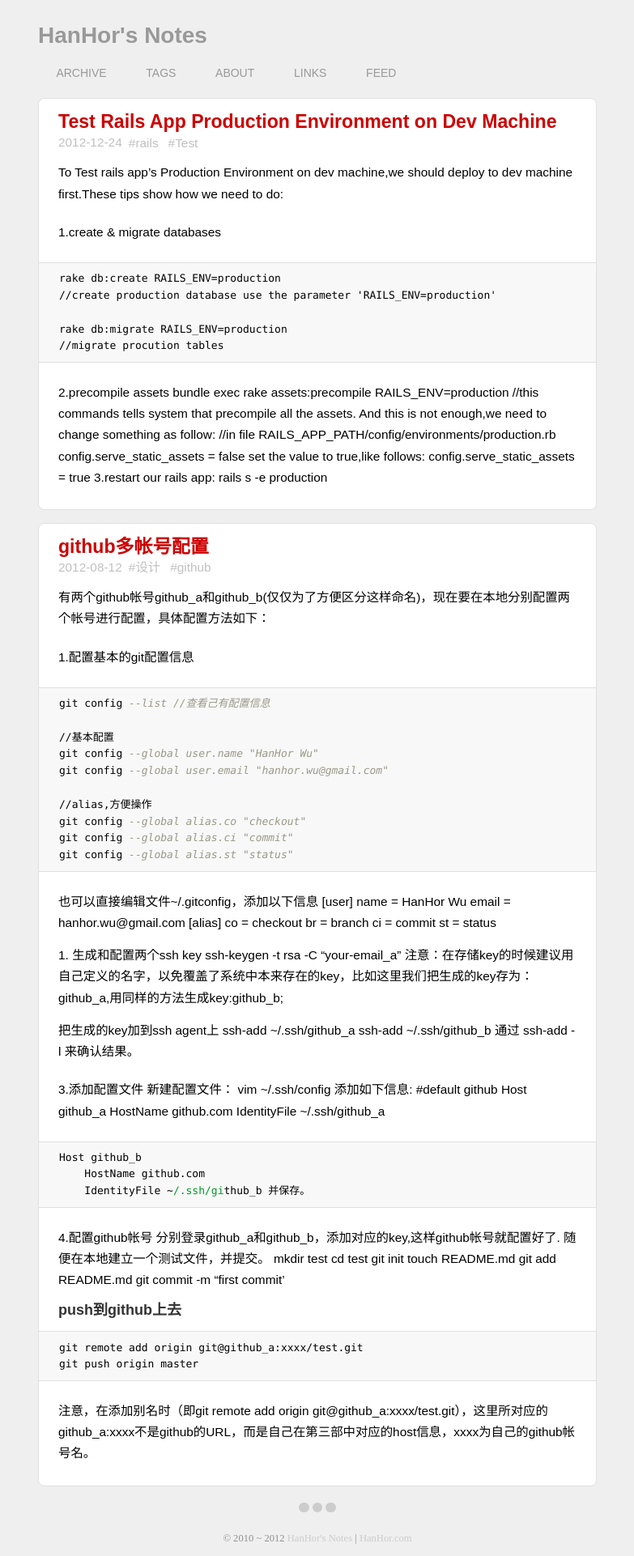
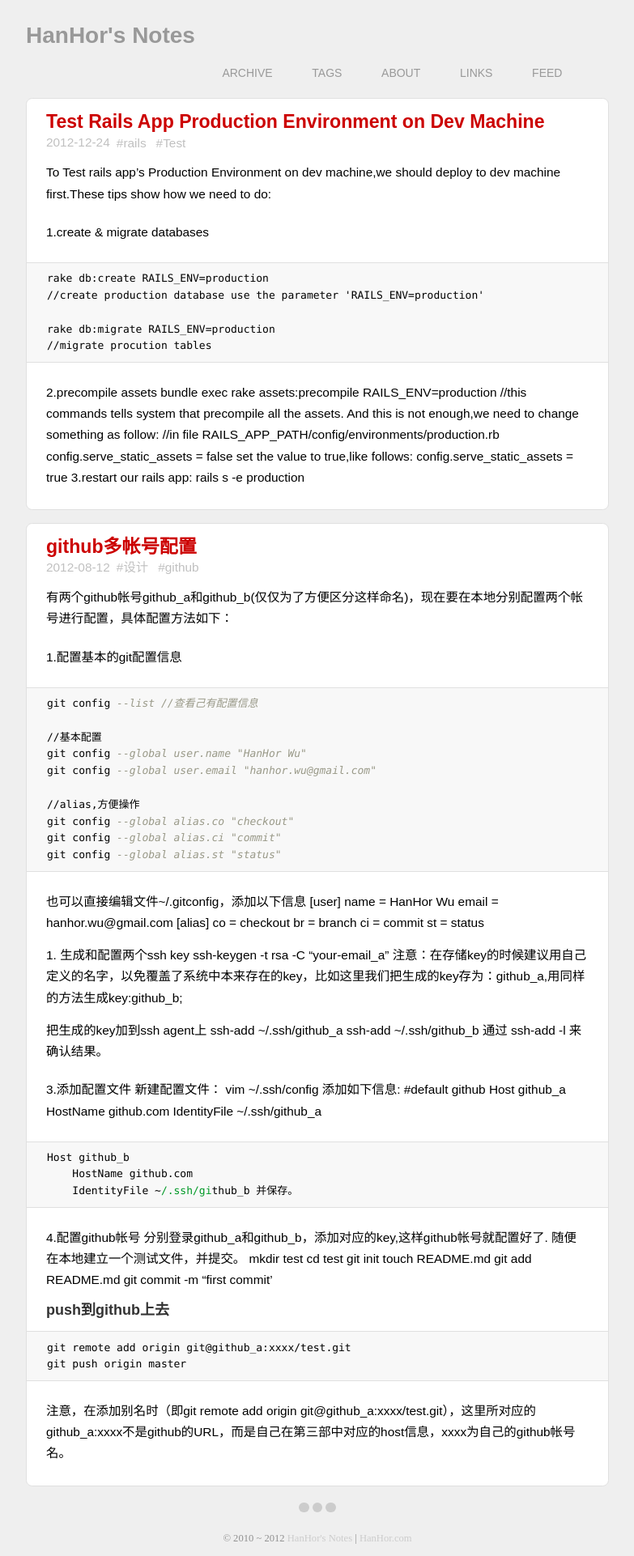
Before and after one commit to sapolang/lxyz.github.com, a Jekyll site: the page built from index.md, in a window 1280 px wide. Shown: the whole page at 81% size, without its empty margins (248-1031 px from the left). Built offline with Jekyll 4.4.1, drawn with Linux system fonts in a browser that asks for light colours; some web fonts are replaced; Markdown is read by kramdown in place of the engine named in the settings.

Commit message:
site opintions

```diff
--- a/css/style.css
+++ b/css/style.css
@@ -46,7 +46,7 @@
   margin: 2em 0 1em 0; }
 
 #header {
-  width: 690px;
+  width: 720px;
   margin: 0 auto; }
   #header a {
     color: #999999; }
@@ -56,7 +56,8 @@
     display: inline-block;
     margin-right: 1em; }
   #header nav {
-    display: inline-block; }
+    display: inline-block;
+    margin-left: 220px;}
     #header nav a {
       margin: 1.6em;
       display: inline-block;
@@ -64,7 +65,7 @@
       text-transform: uppercase; }
 
 #content {
-  width: 690px;
+  width: 720px;
   margin: 0 auto;
   font-size: 1.1em;
   line-height: 1.7em; }
```
Also changed, not shown: 1 other file.
